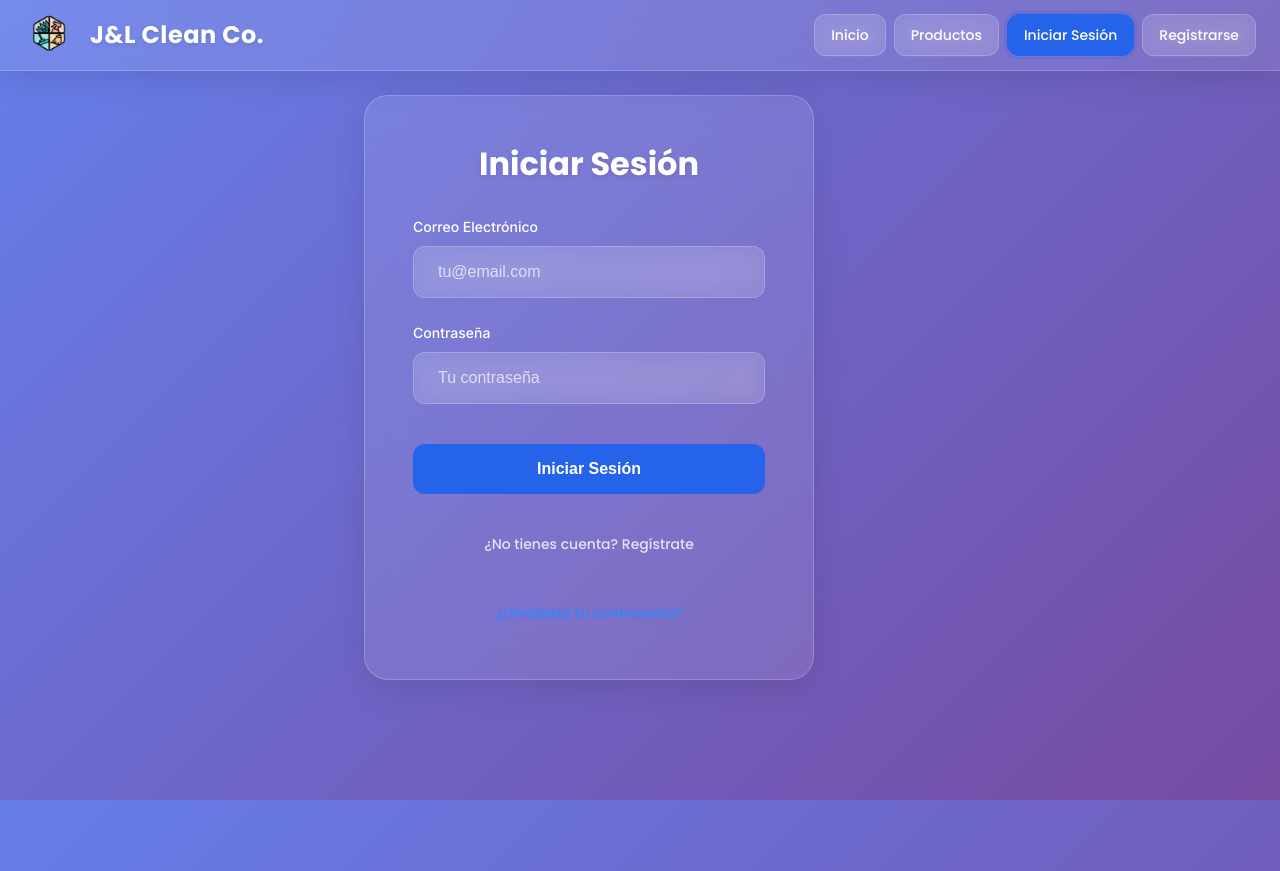
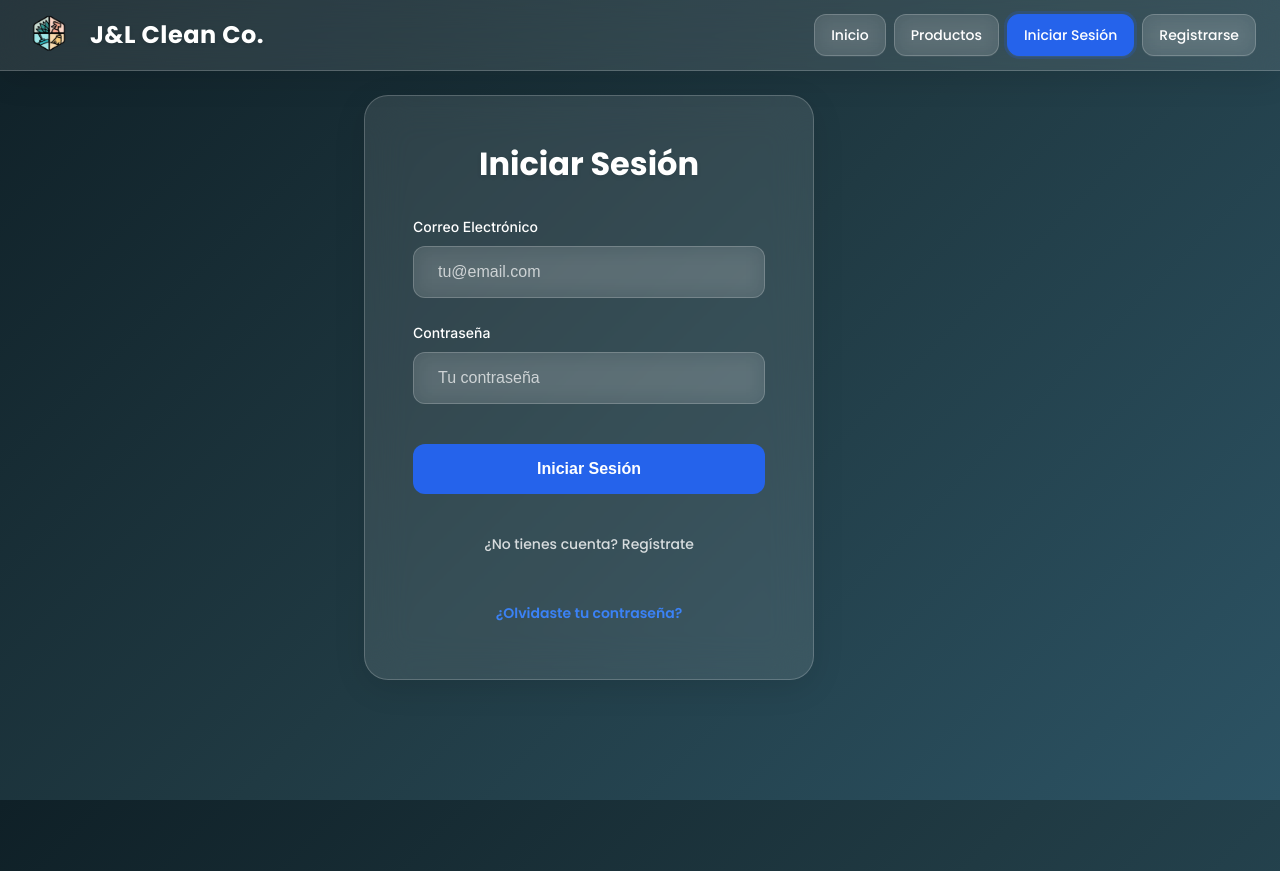
Before and after one commit to Duvhier/jylcleanco-front, a React (Vite) app: page /login in a window 1280 px wide. Built offline with nearby package versions, Linux system fonts and the light colour scheme.

Commit message:
Modified Style Gradient

```diff
--- a/src/index.css
+++ b/src/index.css
@@ -63,7 +63,9 @@
 
 body {
   font-family: 'Inter', -apple-system, BlinkMacSystemFont, 'Segoe UI', 'Roboto', sans-serif;
-  background: linear-gradient(135deg, #667eea 0%, #764ba2 100%);
+  background: linear-gradient(135deg, #0f2027 0%, #203a43 50%, #2c5364 100%);
+  background-size: cover;
+  background-position: center;
   background-attachment: fixed;
   color: var(--text-primary);
   line-height: 1.6;
--- a/src/pages/SuperUserDashboard/SuperUserDashboard.jsx
+++ b/src/pages/SuperUserDashboard/SuperUserDashboard.jsx
@@ -232,7 +232,7 @@ const SuperUserDashboard = () => {
 
       {/* Stats Overview */}
       <div className="stats-overview">
-        <div className="stat-overview-card" onClick={() => handleAction('manage-users')}>
+        <div className="stat-overview-card" onClick={() => navigate('/admin/manage-users')}>
           <div className="stat-overview-icon">👥</div>
           <div className="stat-overview-number">{stats.totalUsers}</div>
           <div className="stat-overview-label">Usuarios Totales</div>
```
